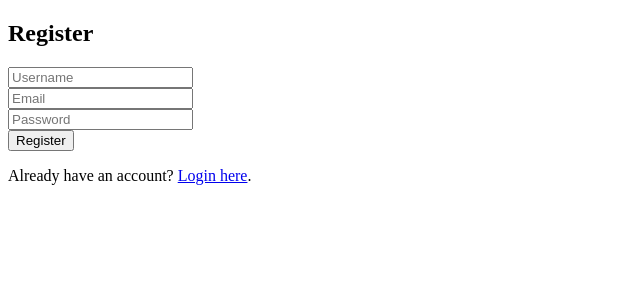
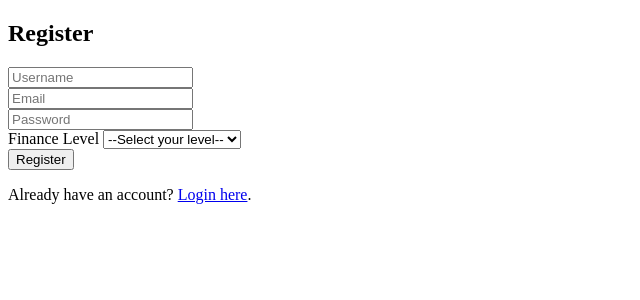
Before and after one commit to diane-ch/stock-predictor-app-idm25, a Flask app: page /register in a window 1280 px wide. Shown: the top 300 px of the page, without its empty margins (0-640 px from the left). Run offline with Flask 3, Linux system fonts and the light colour scheme.

Commit message:
Added Finance level in User class

```diff
--- a/app/auth/routes.py
+++ b/app/auth/routes.py
@@ -15,14 +15,15 @@ def register():
         username = request.form.get('username')
         email = request.form.get('email')
         password = request.form.get('password')
+        finance_level = request.form.get('finance_level')
 
-        # Vérifier si user existe
+        # Verify if user exists
         user = User.query.filter((User.username == username) | (User.email == email)).first()
         if user:
             flash('Username or email already exists.')
             return redirect(url_for('auth.register'))
 
-        new_user = User(username=username, email=email)
+        new_user = User(username=username, email=email, finance_level=finance_level)
         new_user.set_password(password) # To hash the password
 
         db.session.add(new_user)    # Adds the user to the database
--- a/app/models/users.py
+++ b/app/models/users.py
@@ -7,6 +7,7 @@ class User(UserMixin, db.Model):
     username = db.Column(db.String(150), unique=True, nullable=False)
     email = db.Column(db.String(150), unique=True, nullable=False)
     password_hash = db.Column(db.String(256), nullable=False)
+    finance_level = db.Column(db.String(20))
 
     def set_password(self, password):
         self.password_hash = generate_password_hash(password)
--- a/app/templates/register.html
+++ b/app/templates/register.html
@@ -9,6 +9,13 @@
         <input type="text" name="username" placeholder="Username" required><br>
         <input type="email" name="email" placeholder="Email" required><br>
         <input type="password" name="password" placeholder="Password" required><br>
+        <label for="finance_level">Finance Level</label>
+        <select name="finance_level" id="finance_level" required>
+            <option value="">--Select your level--</option>
+            <option value="beginner">Beginner</option>
+            <option value="intermediate">Intermediate</option>
+            <option value="advanced">Advanced</option>
+        </select> <br>
         <button type="submit">Register</button>
     </form>
     <p>Already have an account? <a href="{{ url_for('auth.login') }}">Login here</a>.</p>
```
Also changed, not shown: instance/app.db.
